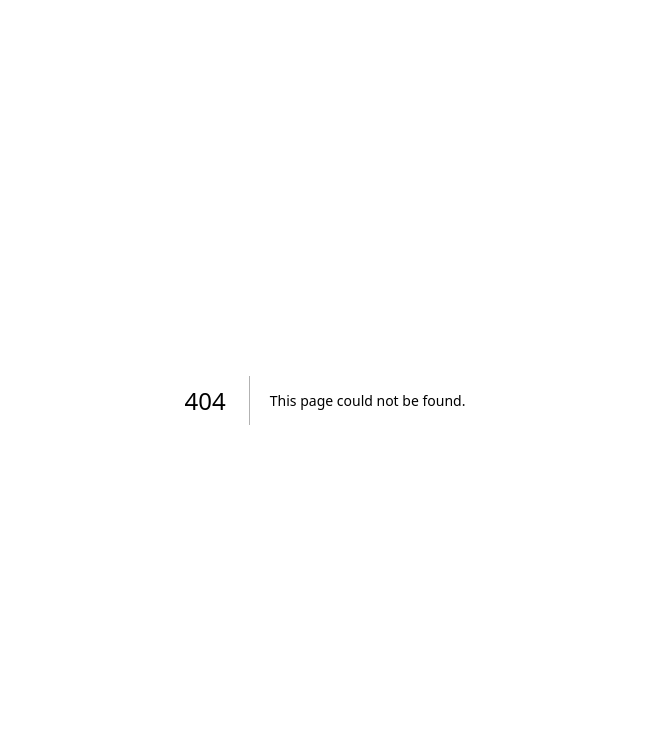
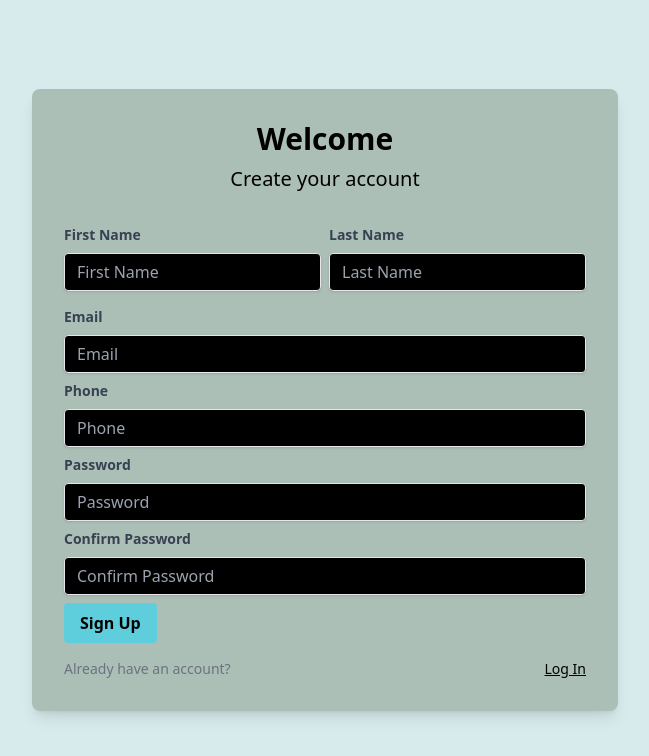
Before and after one commit to kelcheone/floansys, a Next.js app: page /signup in a window 1280 px wide. Before the commit this address had no page. Shown: the top 756 px of the page, without its empty margins (315-964 px from the left). Built offline with nearby package versions, Linux system fonts and the light colour scheme.

Commit message:
feat: auth pages

```diff
--- /dev/null
+++ b/components/Login/Card.jsx
@@ -0,0 +1,17 @@
+// A card will host the a component that will be passed as a child which is login or signup form.
+// It is centered on the page
+// Styled with tailwindcss
+
+import React from "react";
+
+const Card = ({ children }) => {
+  return (
+    <div className="flex items-center justify-center h-screen">
+      <div className="bg-[#ACBFB7] rounded-lg shadow-lg p-8 m-4 ">
+        {children}
+      </div>
+    </div>
+  );
+};
+
+export default Card;
--- /dev/null
+++ b/components/Login/LogInForm.jsx
@@ -0,0 +1,84 @@
+// Log in form
+// styled with tailwindcss
+
+import { useState } from "react";
+
+const LogInForm = () => {
+  const [email, setEmail] = useState("");
+  const [password, setPassword] = useState("");
+
+  const handleSubmit = (e) => {
+    e.preventDefault();
+    console.log(email, password);
+  };
+
+  return (
+    <div className="flex flex-col">
+      <h1 className="text-3xl font-bold text-center mb-4">Welcome Back</h1>
+      <h2 className="text-xl text-center mb-8">Log in to your account</h2>
+      <form onSubmit={handleSubmit}>
+        <div className="mb-4">
+          <label className="block text-gray-700 text-sm font-bold mb-2">
+            Email
+          </label>
+          <input
+            className="shadow appearance-none border rounded w-full py-2 px-3 text-gray-700 leading-tight bg-black focus:text-white focus:outline-none focus:shadow-outline"
+            type="email"
+            placeholder="Email"
+            value={email}
+            onChange={(e) => setEmail(e.target.value)}
+          />
+        </div>
+        <div className="mb-4">
+          <label className="block text-gray-700 text-sm font-bold mb-2">
+            Password
+          </label>
+          <input
+            className="shadow appearance-none border rounded w-full py-2 px-3 text-gray-700 mb-3  bg-black focus:text-white leading-tight focus:outline-none focus:shadow-outline"
+            type="password"
+            placeholder="Password"
+            value={password}
+            onChange={(e) => setPassword(e.target.value)}
+          />
+        </div>
+        <div className="flex items-center justify-between">
+          <button
+            className="bg-[#5ECDDC] hover:bg-[#2a7a9c] text-black font-bold py-2 px-4 rounded focus:outline-none focus:shadow-outline"
+            type="submit"
+          >
+            Log In
+          </button>
+        </div>
+      </form>
+      <div className="flex items-center justify-between mt-4">
+        <a
+          className="inilne-block align-baseline text-sm text-black hover:text-[#113c42] underline"
+          href="#"
+        >
+          Forgot Password?
+        </a>
+        <div>
+          <a
+            className="inilne-block align-baseline  text-sm text-black hover:text-[#113c42] underline"
+            href="#"
+          >
+            Admin Login
+          </a>
+        </div>
+      </div>
+      <div className="flex items-center justify-between mt-4">
+        <p className="text-sm text-center text-gray-500">
+          Don't have an account?
+        </p>
+        <a
+          className="inilne-block align-baseline text-sm text-black hover:text-[#113c42] underline"
+          href="/signup"
+        >
+          Sign Up
+        </a>
+      </div>
+    </div>
+  );
+};
+
+export default LogInForm;
--- /dev/null
+++ b/components/Login/LoginPage.jsx
@@ -0,0 +1,15 @@
+import React from "react";
+import Card from "./Card";
+import LogInForm from "./LogInForm";
+
+const LoginPage = () => {
+  return (
+    <div className="flex items-center justify-center h-screen bg-[#D8EBEC]">
+      <Card>
+        <LogInForm />
+      </Card>
+    </div>
+  );
+};
+
+export default LoginPage;
--- /dev/null
+++ b/components/Login/SignupForm.jsx
@@ -0,0 +1,134 @@
+import React, { useState } from "react";
+
+const SignupForm = () => {
+  const [user, setUser] = useState({
+    firstName: "",
+    lastName: "",
+    email: "",
+    phone: "",
+    password: "",
+    confirmPassword: "",
+  });
+
+  const handleChange = (e) => {
+    const { name, value } = e.target;
+    setUser({ ...user, [name]: value });
+  };
+
+  const handleSubmit = (e) => {
+    e.preventDefault();
+    console.log(user);
+  };
+
+  return (
+    <div className="flex flex-col">
+      <h1 className="text-3xl font-bold text-center mb-2">Welcome</h1>
+      <h2 className="text-xl text-center mb-8">Create your account</h2>
+      <form onSubmit={handleSubmit}>
+        <div className="flex flex-row mb-2">
+          <div className="mb-2 mr-2">
+            <label className="block text-gray-700 text-sm font-bold mb-2">
+              First Name
+            </label>
+            <input
+              className="shadow appearance-none border rounded w-full py-2 px-3 text-gray-700 leading-tight bg-black focus:text-white focus:outline-none focus:shadow-outline"
+              type="text"
+              placeholder="First Name"
+              name="firstName"
+              value={user.firstName}
+              onChange={handleChange}
+            />
+          </div>
+          <div className="mb-2">
+            <label className="block text-gray-700 text-sm font-bold mb-2">
+              Last Name
+            </label>
+            <input
+              className="shadow appearance-none border rounded w-full py-2 px-3 text-gray-700 leading-tight bg-black focus:text-white focus:outline-none focus:shadow-outline"
+              type="text"
+              placeholder="Last Name"
+              name="lastName"
+              value={user.lastName}
+              onChange={handleChange}
+            />
+          </div>
+        </div>
+        <div className="mb-2">
+          <label className="block text-gray-700 text-sm font-bold mb-2">
+            Email
+          </label>
+          <input
+            className="shadow appearance-none border rounded w-full py-2 px-3 text-gray-700 leading-tight bg-black focus:text-white focus:outline-none focus:shadow-outline"
+            type="email"
+            placeholder="Email"
+            name="email"
+            value={user.email}
+            onChange={handleChange}
+          />
+        </div>
+        <div className="mb-2">
+          <label className="block text-gray-700 text-sm font-bold mb-2">
+            Phone
+          </label>
+          <input
+            className="shadow appearance-none border rounded w-full py-2 px-3 text-gray-700 leading-tight bg-black focus:text-white focus:outline-none focus:shadow-outline"
+            type="text"
+            placeholder="Phone"
+            name="phone"
+            value={user.phone}
+            onChange={handleChange}
+          />
+        </div>
+        <div className="mb-2">
+          <label className="block text-gray-700 text-sm font-bold mb-2">
+            Password
+          </label>
+          <input
+            className="shadow appearance-none border rounded w-full py-2 px-3 text-gray-700 leading-tight bg-black focus:text-white focus:outline-none focus:shadow-outline"
+            type="password"
+            placeholder="Password"
+            name="password"
+            value={user.password}
+            onChange={handleChange}
+          />
+        </div>
+        <div className="mb-2">
+          <label className="block text-gray-700 text-sm font-bold mb-2">
+            Confirm Password
+          </label>
+          <input
+            className="shadow appearance-none border rounded w-full py-2 px-3 text-gray-700 leading-tight bg-black focus:text-white focus:outline-none focus:shadow-outline"
+            type="password"
+            placeholder="Confirm Password"
+            name="confirmPassword"
+            value={user.confirmPassword}
+            onChange={handleChange}
+          />
+        </div>
+
+        <div className="flex items-center justify-between">
+          <button
+            className="bg-[#5ECDDC] hover:bg-[#2a7a9c] text-black font-bold py-2 px-4 rounded focus:outline-none focus:shadow-outline"
+            type="submit"
+          >
+            Sign Up
+          </button>
+        </div>
+      </form>
+      <div className="flex items-center justify-between mt-4">
+        <p className="text-sm text-center text-gray-500">
+          Already have an account?
+        </p>
+
+        <a
+          className="inilne-block align-baseline text-sm text-black hover:text-[#113c42] underline"
+          href="/login"
+        >
+          Log In
+        </a>
+      </div>
+    </div>
+  );
+};
+
+export default SignupForm;
--- /dev/null
+++ b/components/Login/SignupPage.jsx
@@ -0,0 +1,15 @@
+import React from "react";
+import Card from "./Card";
+import SignupForm from "./SignupForm";
+
+const SignupPage = () => {
+  return (
+    <div className="flex items-center justify-center h-full bg-[#D8EBEC]">
+      <Card>
+        <SignupForm />
+      </Card>
+    </div>
+  );
+};
+
+export default SignupPage;
--- a/pages/index.tsx
+++ b/pages/index.tsx
@@ -6,7 +6,7 @@ const Home: NextPage = () => {
   return (
     <div className="flex min-h-screen flex-col items-center justify-center ">
       <Head>
-        <title>Create Next App</title>
+        <title>Profile| LMS</title>
         <link rel="icon" href="/favicon.ico" />
       </Head>
       <UserProfile/>
--- /dev/null
+++ b/pages/login.jsx
@@ -0,0 +1,8 @@
+import React from "react";
+import LoginPage from "../components/Login/LoginPage";
+
+const Login = () => {
+  return <LoginPage />;
+};
+
+export default Login;
--- /dev/null
+++ b/pages/signup.jsx
@@ -0,0 +1,12 @@
+import React from "react";
+import SignupPage from "../components/Login/SignupPage";
+
+const signup = () => {
+  return (
+    <div>
+      <SignupPage />
+    </div>
+  );
+};
+
+export default signup;
```
Also changed, not shown: tsconfig.json (+7 -1 lines).
